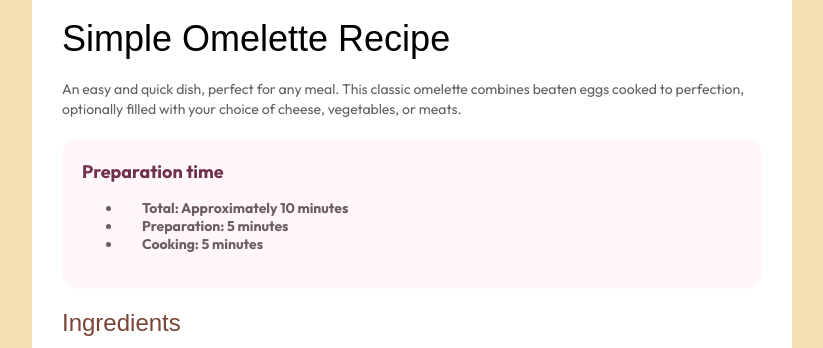
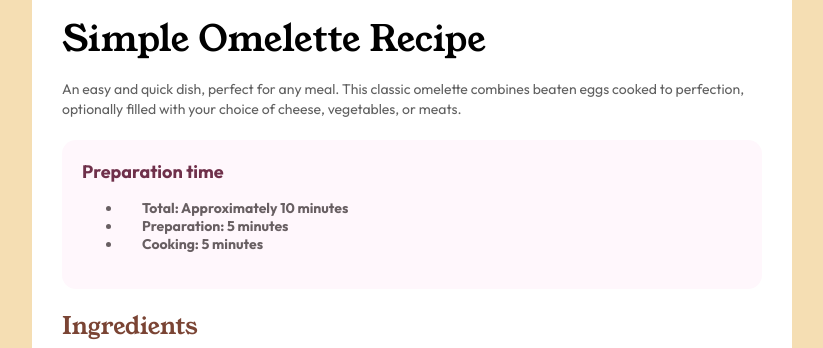
Before and after one commit to Akinloluwa-Adedijo/recipe-page, a plain HTML site: page index.html in a window 1280 px wide. Shown: the part 407-755 px from the top of the page, without its empty margins (228-1051 px from the left). Drawn offline with Linux system fonts and the light colour scheme.

Commit message:
updated font name in css

```diff
--- a/style.css
+++ b/style.css
@@ -34,7 +34,7 @@ body {
 
 .card-title {
   font-size: 36px;
-  font-family: Young-Serif, Arial;
+  font-family: "Young Serif", Arial;
   line-height: 120%;
   letter-spacing: 0;
 }
@@ -80,7 +80,7 @@ li {
 .nutrition-title {
   color: #7a4434;
   font-size: 24px;
-  font-family: Young-Serif, Arial, Helvetica, sans-serif;
+  font-family: "Young Serif", Arial, Helvetica, sans-serif;
 }
 
 .ingredients-list,
```
